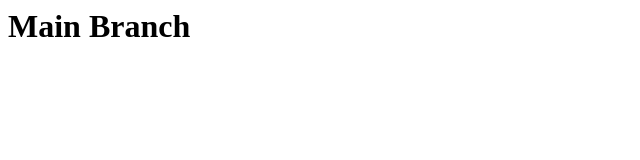
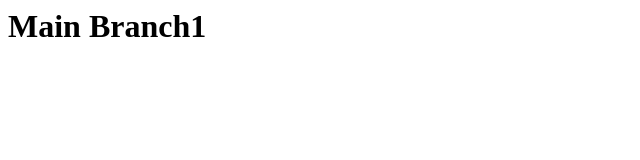
Before and after one commit to itzsashi8523/actions-practice, a plain HTML site: page index.html in a window 1280 px wide. Shown: the full height of the page, 0-640 px from the left. Drawn offline with Linux system fonts and the light colour scheme.

Commit message:
Update index.html

```diff
--- a/index.html
+++ b/index.html
@@ -1,3 +1,3 @@
 <html>
-  <h1>Main Branch</h1>
+  <h1>Main Branch1</h1>
 </html>
```
